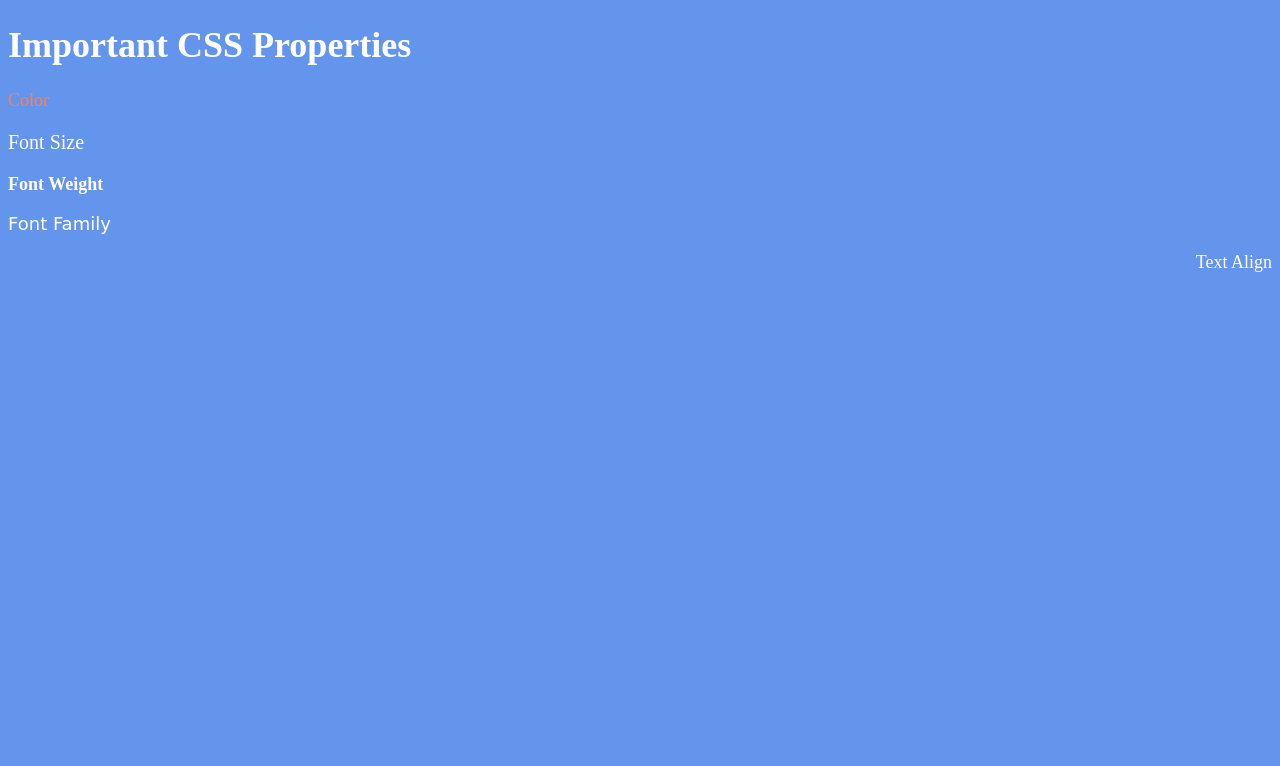
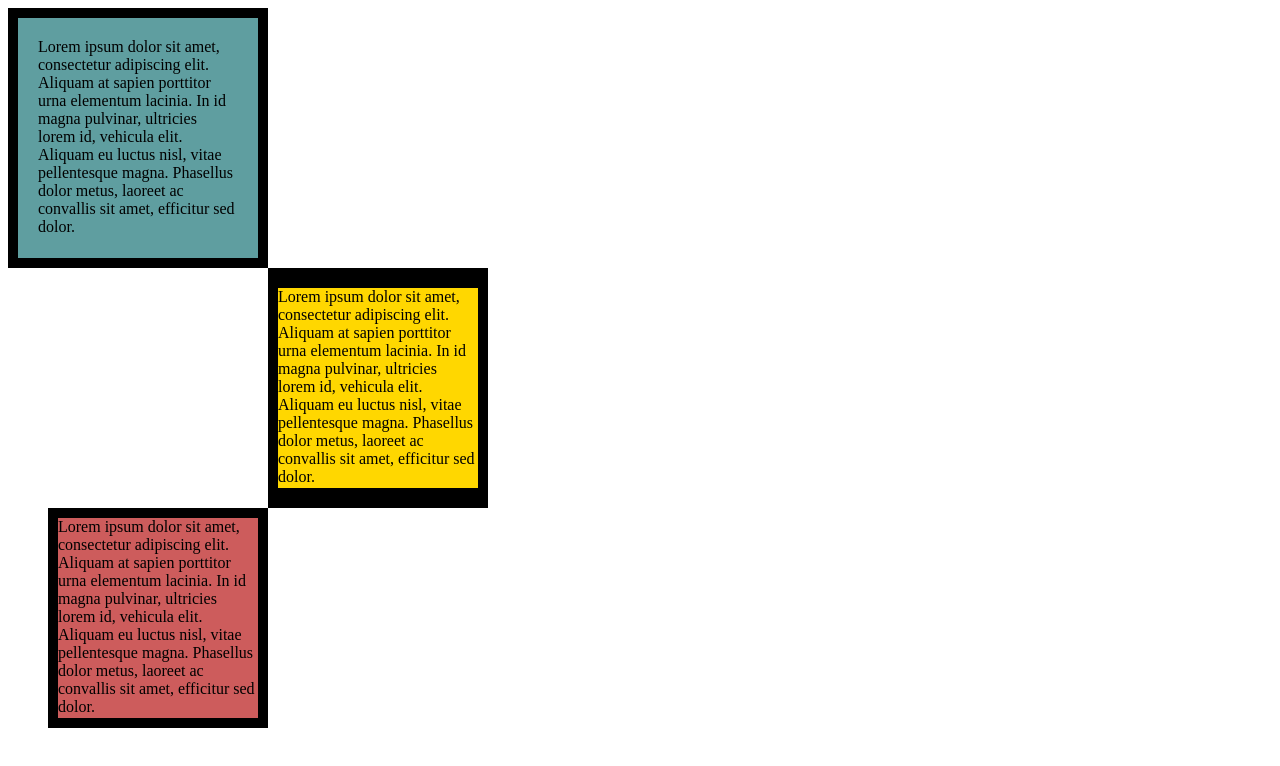
Before and after one commit to ReymanPanadero/Cascading-Style-Sheet-Activity, a plain HTML site: page Activity_17/index.html in a window 1280 px wide. Drawn offline with Linux system fonts and the light colour scheme.

Commit message:
Add files via upload

```diff
--- a/Activity_17/index.html
+++ b/Activity_17/index.html
@@ -3,50 +3,78 @@
 
 <head>
   <meta charset="UTF-8">
-  <title>CSS Properties</title>
+  <title>CSS Box Model</title>
   <style>
-    body {
-      background-color: cornflowerblue;
-      color: white;
-      font-size: 18px;
+    /* Write your CSS code here */
+div {
+      height: 200px;
+      width: 200px;
     }
 
-    /* Don't change the CSS above, add Your CSS below */
-#color{
-color: coral;
-}
-#fontsize {
-    font-size: 20px;
-}
-#fontweight {
-    font-weight: 900;
-}
-#fontfamily {
-    font-family: 'Monoscope', cursive;
-}
-#align {
-    text-align: right;
+    p {
+    margin: 0;
+
+    }
+
+
+#rye{
+background-color: cadetblue;
+border-color: black;
+border-style: solid;
+padding: 20px;
+border-width: 10px
+
 }
 
+#rey{
+background-color: gold;
+border-color: black;
+border-style: solid;
+border-width: 20px 10px;
+margin-left: 260px;
+}
+#Rey{
+background-color: indianred;
+border: 10px solid black;
+margin-left: 40px;
+}
   </style>
 </head>
 
 <body>
-  <h1>Important CSS Properties</h1>
-  <p id="color">Color</p>
-  <p id="fontsize">Font Size</p>
-  <p id="fontweight">Font Weight</p>
-  <p id="fontfamily">Font Family</p>
-  <p id="align">Text Align</p>
+<div>
 
-  <!-- TODOs
-  1. Change the color of <p>Color</p> to "coral" color.
-  2. Change the font size of <p>Font Size</p> to 2X the size of the root font size.
-  3. Change the font weight of <p>Font Weight</p> to 900.
-  4. Change the font family of <p>Font Family</p> to the Google font Caveat with regular (400) font weight.
-  Link: https://fonts.google.com/specimen/Caveat
-  5. Change the <p>Text Align</p> to right align.
-  6. Change the the root (html element) font size to 30px -->
+    <div id="rye"><p>Lorem ipsum dolor sit amet, consectetur adipiscing elit. Aliquam at sapien porttitor urna elementum lacinia. In
+      id magna pulvinar, ultricies lorem id, vehicula elit. Aliquam eu luctus nisl, vitae pellentesque magna. Phasellus
+      dolor metus, laoreet ac convallis sit amet, efficitur sed dolor. </p>
+  </div>
+
+<div id="rey"><p>Lorem ipsum dolor sit amet, consectetur adipiscing elit. Aliquam at sapien porttitor urna elementum lacinia. In
+      id magna pulvinar, ultricies lorem id, vehicula elit. Aliquam eu luctus nisl, vitae pellentesque magna. Phasellus
+      dolor metus, laoreet ac convallis sit amet, efficitur sed dolor. </p>
+  </div>
+
+<div id="Rey"><p>Lorem ipsum dolor sit amet, consectetur adipiscing elit. Aliquam at sapien porttitor urna elementum lacinia. In
+      id magna pulvinar, ultricies lorem id, vehicula elit. Aliquam eu luctus nisl, vitae pellentesque magna. Phasellus
+      dolor metus, laoreet ac convallis sit amet, efficitur sed dolor. </p>
+  </div>
+  </div>
 </body>
 
+  <!-- TODOs:
+1. Create 3 Boxes using the div element.
+2. Set their sizes to 200px heigh by 200px wide.
+3. Set different background colors for each of the boxes (I used cadetblue, gold and indianred).
+4. Add a paragraph <p> element into the first div and add the following words:
+    Lorem ipsum dolor sit amet, consectetur adipiscing elit. Aliquam at sapien porttitor urna elementum lacinia. In
+    id magna pulvinar, ultricies lorem id, vehicula elit. Aliquam eu luctus nisl, vitae pellentesque magna. Phasellus
+    dolor metus, laoreet ac convallis sit amet, efficitur sed dolor.
+5. Set the 1st div to have 20px padding all around with a black 10px border.
+6. Fix the style of the <p> element to remove all margins.
+Hint: Use the CSS inspector in Chrome.
+7. Set the 2nd div to have a 20px border on top and bottom and 10px border left and right. (See goal image)
+8. Set the 3rd div to have a 10px border
+9. Set the margins for the divs so that each box corner touches the other. (See the goal image)
+-->
+
 </html>
```
